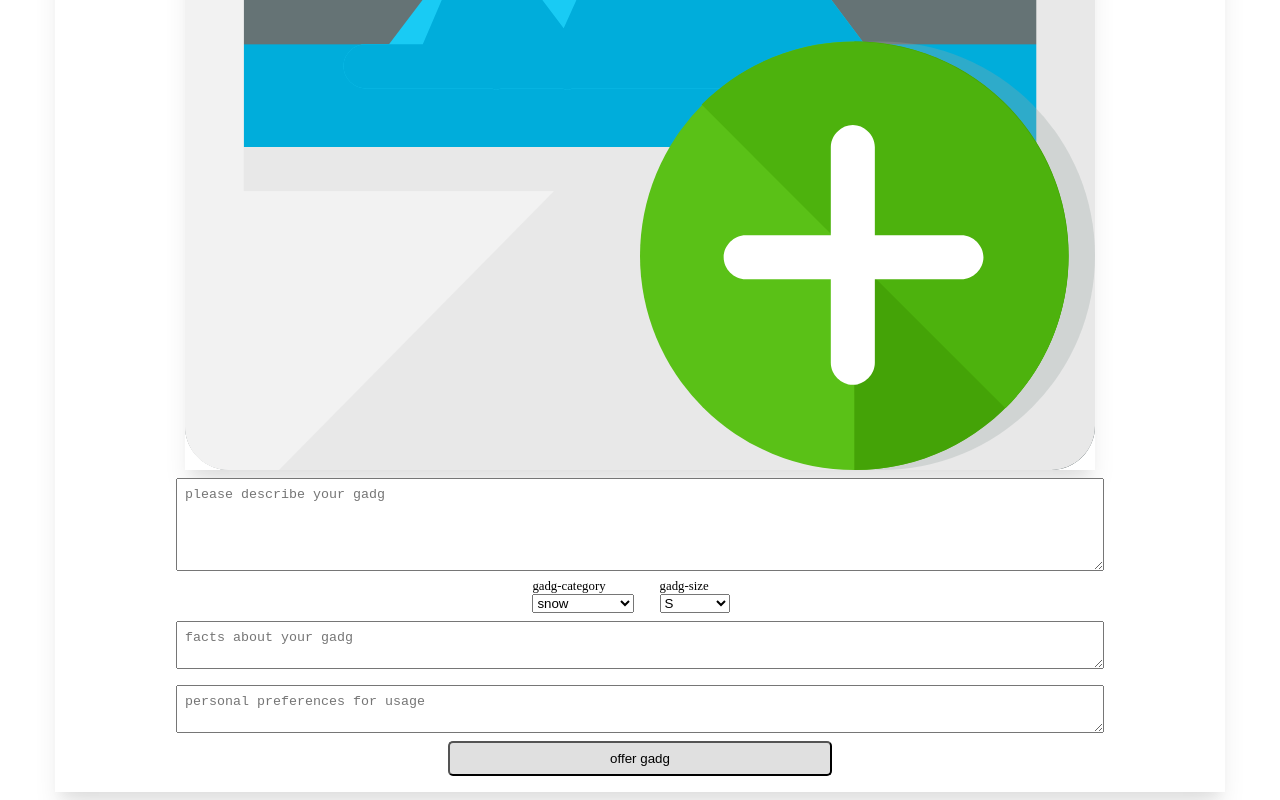
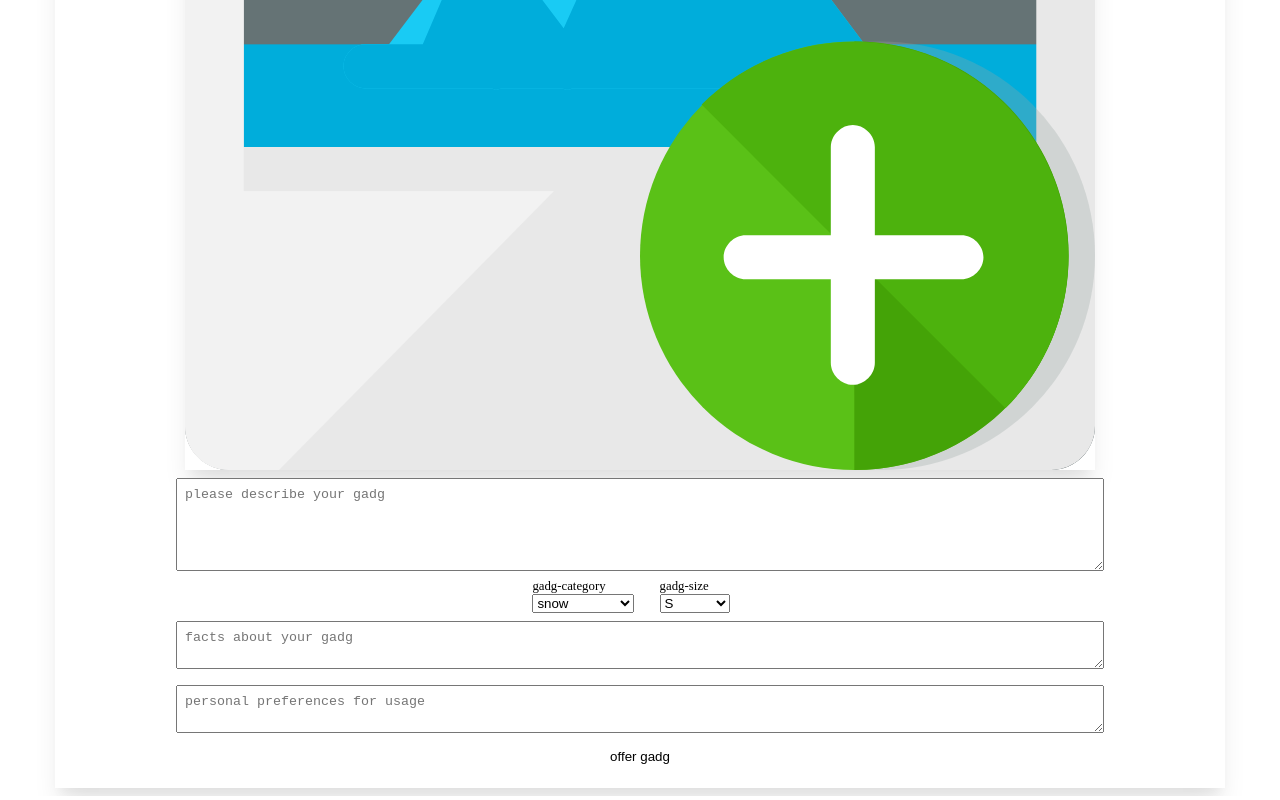
Before and after one commit to m-schwald/capstone, a JavaScript app in the folder client/: page / in a window 1280 px wide. Shown: the part 1903-2703 px from the top of the page. Built offline with nearby package versions, Linux system fonts and the light colour scheme; the HTML template or start-up script is replaced by a standard one.

Commit message:
:art: implemented reviews

```diff
--- a/client/src/App.js
+++ b/client/src/App.js
@@ -4,11 +4,11 @@ import FormNewProduct from "./pages/FormNewProduct";
 
 function App() {
   return (
-    <div className="App">
+    <>
       <Nav />
       <Product />
       <FormNewProduct />
-    </div>
+    </>
   );
 }
 
--- a/client/src/components/Button.js
+++ b/client/src/components/Button.js
@@ -4,24 +4,25 @@ const Button = styled.button`
   margin: 0.5rem;
   padding: 0.5rem;
   border-radius: 5px;
-  background: #e0e0e0;
-  color: black;
+  background: var(--orange);
+  color: var(--dark);
+  border: none;
 
   &:hover {
-    background: var(--dark);
+    background: var(--blue);
     color: var(--light);
   }
 
   &:active {
-    background: var(--dark);
+    background: var(--blue);
     color: var(--light);
   }
-  &:target {
-    border: hotpink;
+  &:focus {
+    outline: none;
   }
 
   ${(props) =>
-    props.primary &&
+    props.submit &&
     css`
       width: 30vw;
       margin: 0 auto;
--- a/client/src/components/Nav.js
+++ b/client/src/components/Nav.js
@@ -6,7 +6,7 @@ import IconGroup from "./IconGroup";
 
 export default function Nav() {
   return (
-    <Header>
+    <Navi>
       <Logo />
       <GroupBox>
         <IconGroup />
@@ -16,11 +16,11 @@ export default function Nav() {
         <IconUser />
         <NavLink>username</NavLink>
       </GroupBox>
-    </Header>
+    </Navi>
   );
 }
 
-const Header = styled.div`
+const Navi = styled.div`
   background: var(--orange);
   position: absolute;
   top: 0;
--- a/client/src/pages/FormNewProduct.js
+++ b/client/src/pages/FormNewProduct.js
@@ -1,12 +1,10 @@
 import styled from "styled-components";
 
-//components
 import Container from "../components/Container";
 import FlexboxRow from "../components/FlexboxRow";
 import Toggle from "../components/IconToggle";
 import Button from "../components/Button";
 
-//assets
 import add_image from "../assets/images/add_image.svg";
 
 export default function FormNewProduct() {
@@ -14,11 +12,15 @@ export default function FormNewProduct() {
     <Container>
       <H2> add a new product </H2>
       <FlexboxRow>
-        <InputName type="text" placeholder="gadg-name" />
+        <InputName placeholder="gadg-name" maxlength="30" />
         <Toggle />
       </FlexboxRow>
       <AddImg src={add_image} />
-      <InputText type="text" placeholder="please describe your gadg" rows="5" />
+      <InputText
+        placeholder="please describe your gadg"
+        rows="5"
+        maxlength="300"
+      />
       <Flexbox>
         <Label for="choose_category">
           gadg-category
@@ -39,15 +41,14 @@ export default function FormNewProduct() {
           </Choice>
         </Label>
       </Flexbox>
-      <InputText type="text" placeholder="facts about your gadg" rows="2" />
+      <InputText placeholder="facts about your gadg" rows="2" maxlength="100" />
+
       <InputText
-        type="text"
         placeholder="personal preferences for usage"
         rows="2"
+        maxlength="100"
       />
-      <Button type="button" name="submit" primary>
-        offer gadg
-      </Button>
+      <Button submit>offer gadg</Button>
     </Container>
   );
 }
@@ -59,6 +60,11 @@ const H2 = styled.h2`
 const InputName = styled.input`
   margin: 0;
   font-size: 1.2rem;
+
+  &:focus {
+    outline: var(--orange) 1px solid;
+    background: var(--orange2);
+  }
 `;
 
 const AddImg = styled.img`
@@ -72,6 +78,11 @@ const InputText = styled.textarea`
   width: 80%;
   margin: 0.5rem auto;
   padding: 0.5rem;
+
+  &:focus {
+    outline: var(--orange) 1px solid;
+    background: var(--orange2);
+  }
 `;
 
 const Choice = styled.select`
--- a/client/src/pages/Product.js
+++ b/client/src/pages/Product.js
@@ -1,12 +1,10 @@
-//dependencies
 import styled from "styled-components";
 
-//components
 import Container from "../components/Container";
 import Toggle from "../components/IconToggle";
 import IconUser from "../components/IconUser";
 import FlexboxRow from "../components/FlexboxRow";
-//assets
+
 import snowboard from "../assets/images/snowboard.jpg";
 
 export default function Product() {
```
